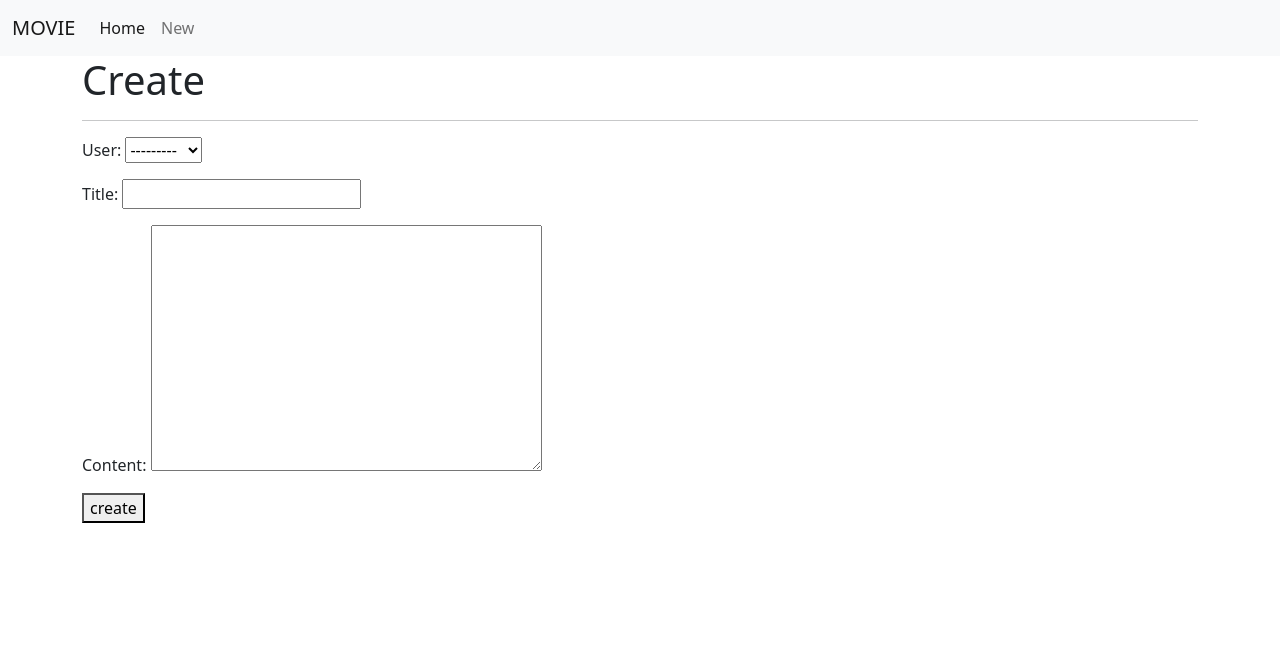
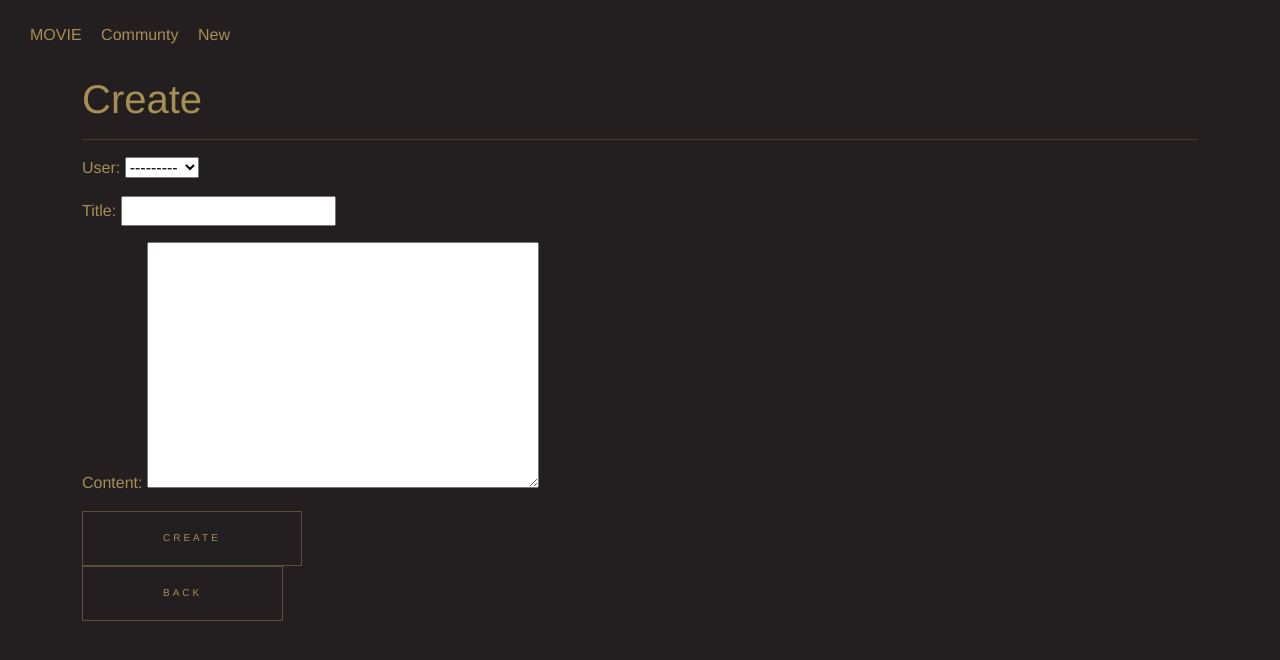
Before and after one commit to icehoneypark/movie_info, a Django app: page /community/create/ in a window 1280 px wide. Shown: the top 660 px of the page. Run offline with Django 3.2, Linux system fonts and the light colour scheme; the visitor is signed in with stand-in values (Sample User, id 1); data comes from the database, SQL or seed files in the repository.

Commit message:
design 1

```diff
--- a/community/templates/community/form.html
+++ b/community/templates/community/form.html
@@ -5,6 +5,15 @@
 <form action="" method="POST">
 {% csrf_token %}
 {{ form.as_p }}
-<button>{{ btn_name }}</button>
+<button class="btn-gold">{{ btn_name }}</button>
 </form>
+{% if site_name == "Create" %}
+<a href="{% url 'community:community_index' %}">
+<button class="btn-gold">Back</button>
+</a>
+{% else %}
+<a href="{% url 'community:community_detail' post.pk  %}">
+<button class="btn-gold">Back</button>
+</a>
+{% endif %}
 {% endblock %}
--- a/templates/base.html
+++ b/templates/base.html
@@ -6,31 +6,65 @@
   <meta name="viewport" content="width=device-width, initial-scale=1.0">
   <link href="https://cdn.jsdelivr.net/npm/bootstrap@5.1.0/dist/css/bootstrap.min.css" rel="stylesheet" integrity="sha384-KyZXEAg3QhqLMpG8r+8fhAXLRk2vvoC2f3B09zVXn8CA5QIVfZOJ3BCsw2P0p/We" crossorigin="anonymous">
   <title>Document</title>
+  <style>
+
+  .btn-gold {
+    display: inline-block;
+    background: transparent;
+    text-transform: uppercase;
+    font-weight: 500;
+    font-style: normal;
+    font-size: 0.625rem;
+    letter-spacing: 0.3em;
+    color: rgba(223,190,106,0.7);
+    border-radius: 0;
+    padding: 18px 80px 20px;
+    transition: all 0.7s ease-out;
+    background: linear-gradient(270deg, rgba(223,190,106,0.8), rgba(146,111,52,0.8), rgba(34,34,34,0), rgba(34,34,34,0));
+    background-position: 1% 50%;
+    background-size: 300% 300%;
+    text-decoration: none;
+    margin: 0;
+    border: none;
+    border: 1px solid rgba(223,190,106,0.3);
+  }
+  .btn-gold:hover {
+    color: #fff;
+    border: 1px solid rgba(223,190,106,0);
+    color: $white;
+    background-position: 99% 50%;
+  }
+  body {
+    background: #231f20;
+    color: rgba(223,190,106,0.7);
+    font-family: "Helvetica Neue", Helvetica, Arials, sans;
+  }
+
+  a {
+    color: rgba(223,190,106,0.7);
+    font-family: "Helvetica Neue", Helvetica, Arials, sans;
+    text-decoration : none;
+  }
+
+  {% block css %}
+  {% endblock css %}
+  </style>
 </head>
 <body>
-<nav class="navbar navbar-expand-lg navbar-light bg-light">
-  <div class="container-fluid">
-    <a class="navbar-brand" href="#">MOVIE</a>
-    <button class="navbar-toggler" type="button" data-bs-toggle="collapse" data-bs-target="#navbarSupportedContent" aria-controls="navbarSupportedContent" aria-expanded="false" aria-label="Toggle navigation">
-      <span class="navbar-toggler-icon"></span>
-    </button>
-    <div class="collapse navbar-collapse" id="navbarSupportedContent">
-      <ul class="navbar-nav me-auto mb-2 mb-lg-0">
-        <li class="nav-item">
-          <a class="nav-link active" aria-current="page" href="{% url 'movies:movie_index' %}">Home</a>
-        </li>
-        <li class="nav-item">
-          <a class="nav-link" href="{% url 'community:community_create' %}">New</a>
-        </li>
-    </div>
+<nav style="position: sticky; top: 0px; background: #231f20; line-height: 50px; height: 50px; margin: 10px; display: flex;">
+  <div style="display: flex; width: 200px; justify-content: space-between; margin-left: 20px;">
+    <div><a href="{% url 'movies:movie_index' %}">MOVIE</a></div>
+    <div><a href="{% url 'community:community_index' %}">Communty</a></div>
+    <div><a href="{% url 'community:community_create' %}">New</a></div>
   </div>
 </nav>
-  <div class="container">
+  <div class="container" style="margin-top: 15px;">
   {% block content %}
-
   {% endblock content %}
   </div>
 
+  {% block script %}
+  {% endblock script %}
   <script src="https://cdn.jsdelivr.net/npm/bootstrap@5.1.0/dist/js/bootstrap.bundle.min.js" integrity="sha384-U1DAWAznBHeqEIlVSCgzq+c9gqGAJn5c/t99JyeKa9xxaYpSvHU5awsuZVVFIhvj" crossorigin="anonymous"></script>
 </body>
 </html>
```
Also changed, not shown: community/templates/community/detail.html (+13 -3 lines), community/templates/community/index.html (+5 -3 lines), 1 other file.
